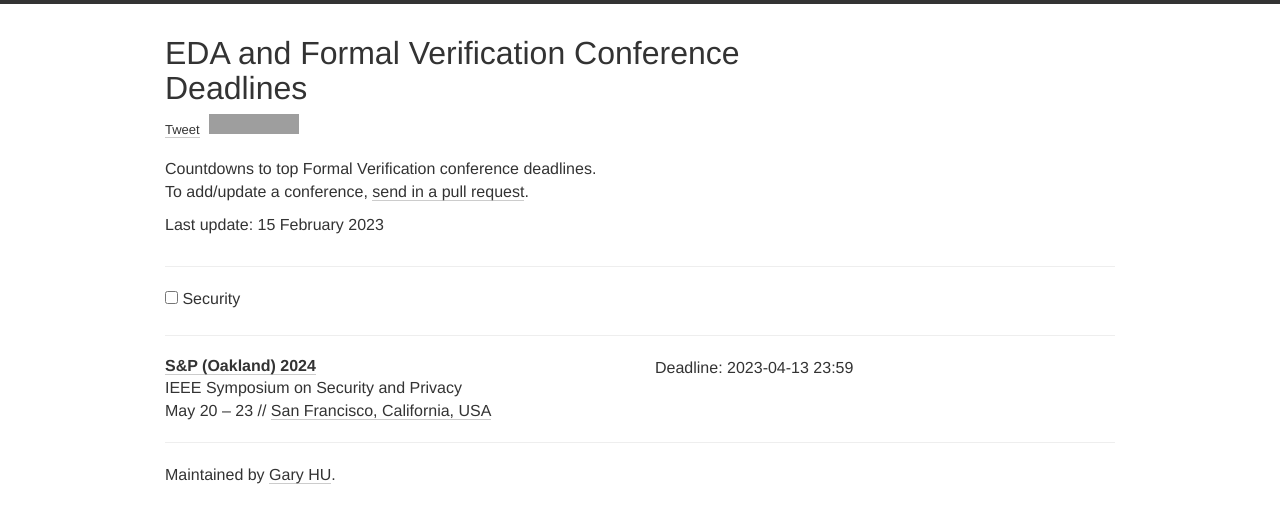
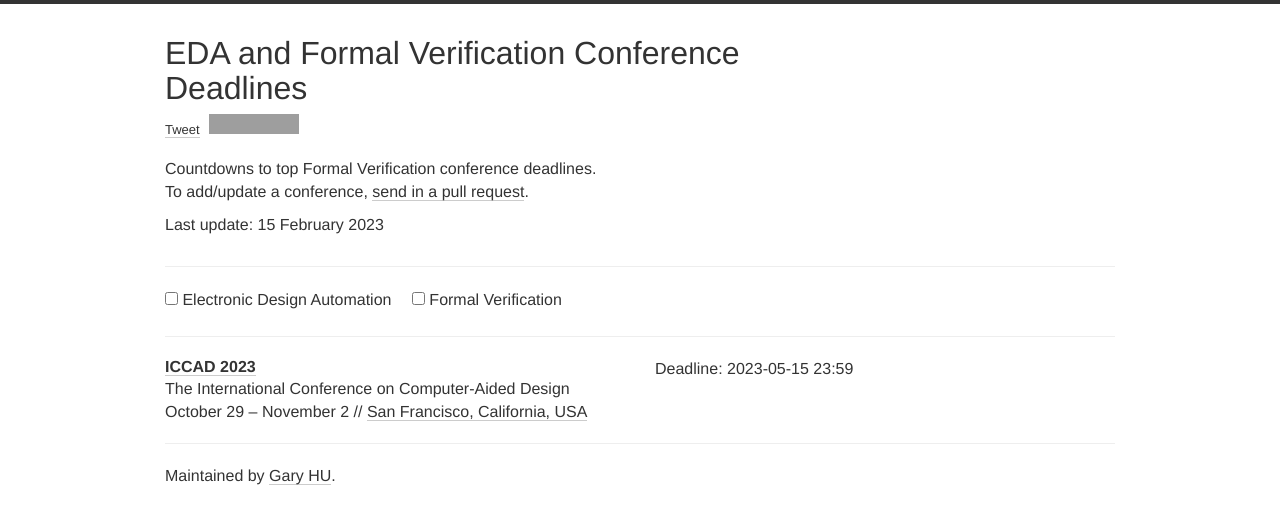
Before and after one commit to Gy-Hu/EDA_FV_conference_deadline, a Jekyll site: the page built from index.html, in a window 1280 px wide. Shown: the top 524 px of the page. Built offline with Jekyll 4.4.1, drawn with Linux system fonts in a browser that asks for light colours; nearby versions of some CDN libraries; comment, search, counter and statistics services are not loaded; grey boxes are pictures that could not be loaded.

Commit message:
add ICCAD

```diff
--- a/_data/conferences.yml
+++ b/_data/conferences.yml
@@ -1,11 +1,11 @@
 ---
- # Security and Privacy
+ # Electronic Design Automation
 
-- name: S&P (Oakland)
-  year: 2024
-  date: "May 20 – 23"
-  description: IEEE Symposium on Security and Privacy
+- name: ICCAD
+  year: 2023
+  date: "October 29 - November 2"
+  description: The International Conference on Computer-Aided Design
   link: https://www.ieee-security.org/TC/SP2024
-  deadline: ["2023-04-13 23:59"]
+  deadline: ["2023-05-15 23:59"]
   place: San Francisco, California, USA
   tags: [EDA]
--- a/_data/types.yml
+++ b/_data/types.yml
@@ -1,3 +1,5 @@
 ---
-- name: Security
+- name: Electronic Design Automation
   tag: EDA
+- name: Formal Verification
+  tag: FV
```
